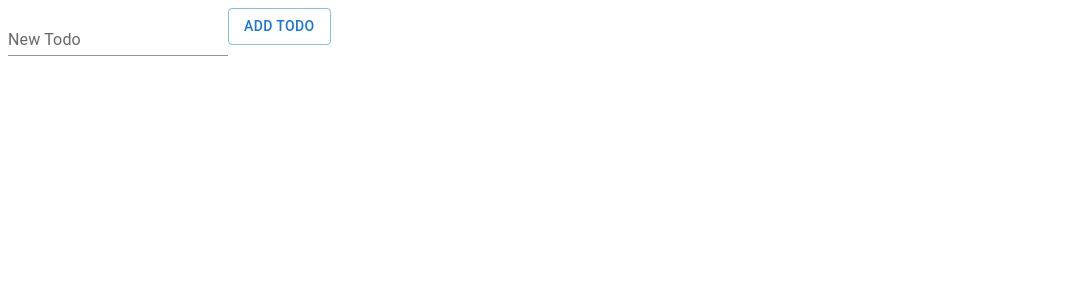
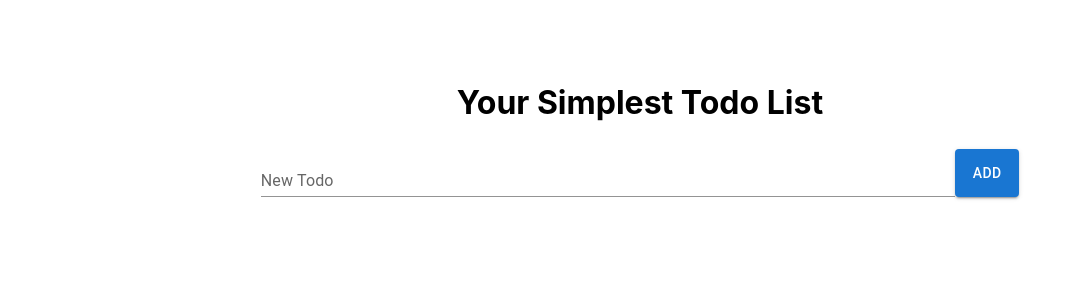
Before and after one commit to pz1971/another-todo-app, a React (Vite) app: page / in a window 1280 px wide. Shown: the top 300 px of the page, without its empty margins (0-1074 px from the left). Built offline with nearby package versions, Linux system fonts and the light colour scheme.

Commit message:
additional styling

```diff
--- /dev/null
+++ b/src/Components/TodoInput/TodoInput.module.css
@@ -0,0 +1,6 @@
+.addTodoButton {
+    margin-left: 20px;
+}
+.container {
+    display: flex;
+}
--- a/src/Components/TodoInput/TodoInput.tsx
+++ b/src/Components/TodoInput/TodoInput.tsx
@@ -2,8 +2,9 @@ import { Button, TextField } from '@mui/material';
 import { useContext, useRef } from 'react';
 import { TodoContext } from '../../Contexts/TodoContext';
 import Action from '../../Models/Action';
+import classes from './TodoInput.module.css';
 
-export default function TodoInput() {
+export default function TodoInput(): JSX.Element {
     const { dispatch } = useContext(TodoContext);
     const inputRef = useRef<HTMLInputElement>(null);
 
@@ -35,15 +36,20 @@ export default function TodoInput() {
     };
 
     return (
-        <div>
+        <div className={classes.container}>
             <TextField
                 id="standard-basic"
                 label="New Todo"
                 variant="standard"
                 inputRef={inputRef}
+                fullWidth
             />
-            <Button variant="outlined" onClick={onClickHandler}>
-                Add Todo
+            <Button
+                className={classes.addTodoButton}
+                variant="contained"
+                onClick={onClickHandler}
+            >
+                Add
             </Button>
         </div>
     );
--- /dev/null
+++ b/src/Components/TodoList/TodoList.module.css
@@ -0,0 +1,12 @@
+.container {
+    padding-left: 20%;
+    padding-right: 20%;
+    padding-top: 50px;
+}
+
+@media screen and (max-width: 1000px) {
+    .container {
+        padding-left: 10%;
+        padding-right: 10%;
+    }
+}
--- a/src/Components/TodoList/TodoList.tsx
+++ b/src/Components/TodoList/TodoList.tsx
@@ -3,27 +3,39 @@ import { useContext } from 'react';
 import { TodoContext } from '../../Contexts/TodoContext';
 import TodoInput from '../TodoInput/TodoInput';
 import TodoItem from '../TodoItem/TodoItem';
+import classes from './TodoList.module.css';
 
-export default function TodoList() {
+export default function TodoList(): JSX.Element {
     const { state, dispatch } = useContext(TodoContext);
 
     return (
-        <>
+        <div className={classes.container}>
+            <center>
+                <h1>Your Simplest Todo List</h1>
+            </center>
             <TodoInput />
             <List>
-                {state.todos.map((todo) => (
+                {state.todos.map(
+                    (todo): JSX.Element => (
                         <TodoItem
                             key={todo.id}
                             todo={todo}
                             deleteHandler={() =>
-                            dispatch({ type: 'DELETE_TODO', payload: todo.id })
+                                dispatch({
+                                    type: 'DELETE_TODO',
+                                    payload: todo.id,
+                                })
                             }
                             toggleHandler={() =>
-                            dispatch({ type: 'TOGGLE_TODO', payload: todo.id })
+                                dispatch({
+                                    type: 'TOGGLE_TODO',
+                                    payload: todo.id,
+                                })
                             }
                         />
-                ))}
+                    )
+                )}
             </List>
-        </>
+        </div>
     );
 }
```
Lines whose indentation alone changed are shown as unchanged.
